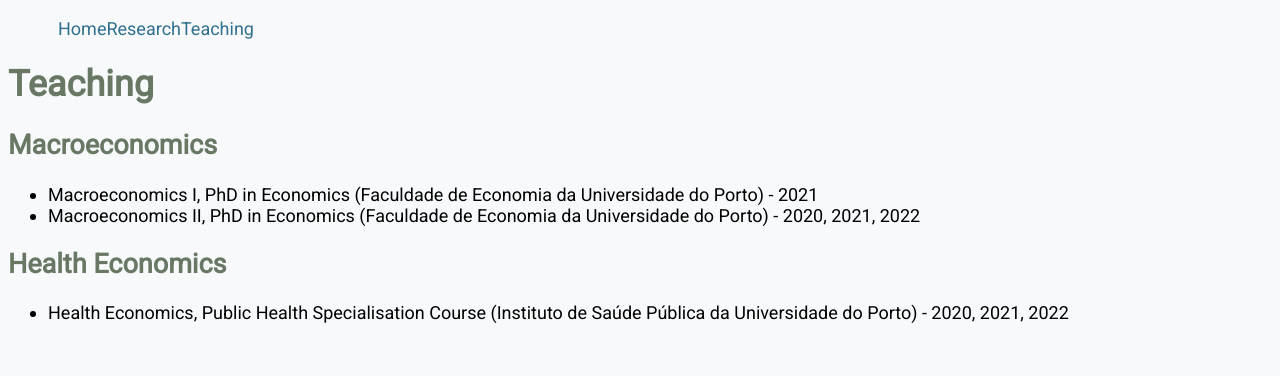
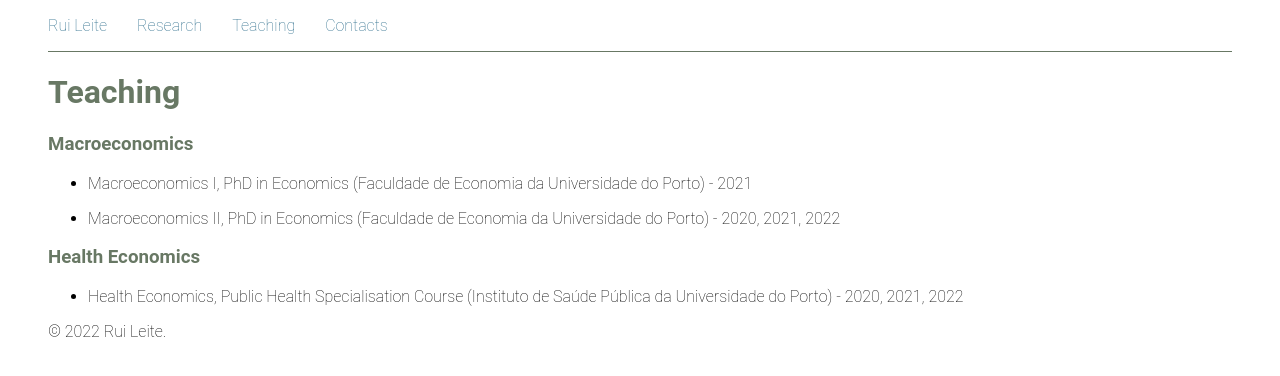
Before and after one commit to rmleite/rmleite.github.io, a Jekyll site: the page built from teaching.md, in a window 1280 px wide. Shown: the top 376 px of the page. Built offline with Jekyll 4.4.1, drawn with Linux system fonts in a browser that asks for light colours; our own code applies the rules of GitHub Pages for plain Markdown files.

Commit message:
Several styling updates and added contacts page

```diff
--- a/_data/menu.yml
+++ b/_data/menu.yml
@@ -1,4 +1,4 @@
-- title: "Home"
+- title: "Rui Leite"
   link: /
 
 - title: "Research"
@@ -6,3 +6,6 @@
 
 - title: "Teaching"
   link: /teaching/
+
+- title: "Contacts"
+  link: /contacts/
--- a/_layouts/default.html
+++ b/_layouts/default.html
@@ -3,12 +3,12 @@
 <head>
   <meta charset="UTF-8">
   <meta name="viewport" content="width=device-width, initial-scale=1.0">
-  <link rel='stylesheet' href='https://fonts.googleapis.com/css?family=Roboto' >
   <link rel="stylesheet" href="{{ base_path }}/assets/css/main.css">
 </head>
 
 <body>
 
+<div class="topnav">
   <nav>
     <ul>
       {% for item in site.data.menu %}
@@ -16,8 +16,15 @@
       {% endfor %}
     </ul>
   </nav>
+</div>
 
+<div class="content">
   {{ content }}
+</div>
+
+<div class="footer">
+  &copy 2022 Rui Leite.
+</div>
 
 </body>
 </html>
--- a/assets/css/main.css
+++ b/assets/css/main.css
@@ -1,6 +1,7 @@
 body {
-  background-color: #F7F9FB;
-  font-family: 'Roboto'; font-size: 18px; font-weight: 200;
+  font-family: 'Roboto'; font-size: 16px; font-weight: 200;
+  padding-left: 40px;
+  padding-right: 40px;
 }
 
 h1, h2, h3 {
@@ -15,6 +16,13 @@ a {
 nav ul {
   display: flex;
   list-style: none;
-  margin-left: 10px;
-  margin-right: 10px;
+  padding-left: 0px;
 }
+
+nav ul li {
+  padding-right: 30px;
+}
+
+.topnav {
+  border-bottom: 1px solid #687864;
+}
--- a/teaching.md
+++ b/teaching.md
@@ -4,9 +4,10 @@ permalink: /teaching/
 ---
 # Teaching
 
-## Macroeconomics
+### Macroeconomics
 - Macroeconomics I, PhD in Economics (Faculdade de Economia da Universidade do Porto) - 2021
+
 - Macroeconomics II, PhD in Economics (Faculdade de Economia da Universidade do Porto) - 2020, 2021, 2022
 
-## Health Economics
+### Health Economics
 - Health Economics, Public Health Specialisation Course (Instituto de Saúde Pública da Universidade do Porto) - 2020, 2021, 2022
```
Also changed, not shown: contacts.md (added, +7 -0 lines), research.md (+1 -1 lines), README.md, 2 other files. Lines whose indentation alone changed are shown as unchanged.
